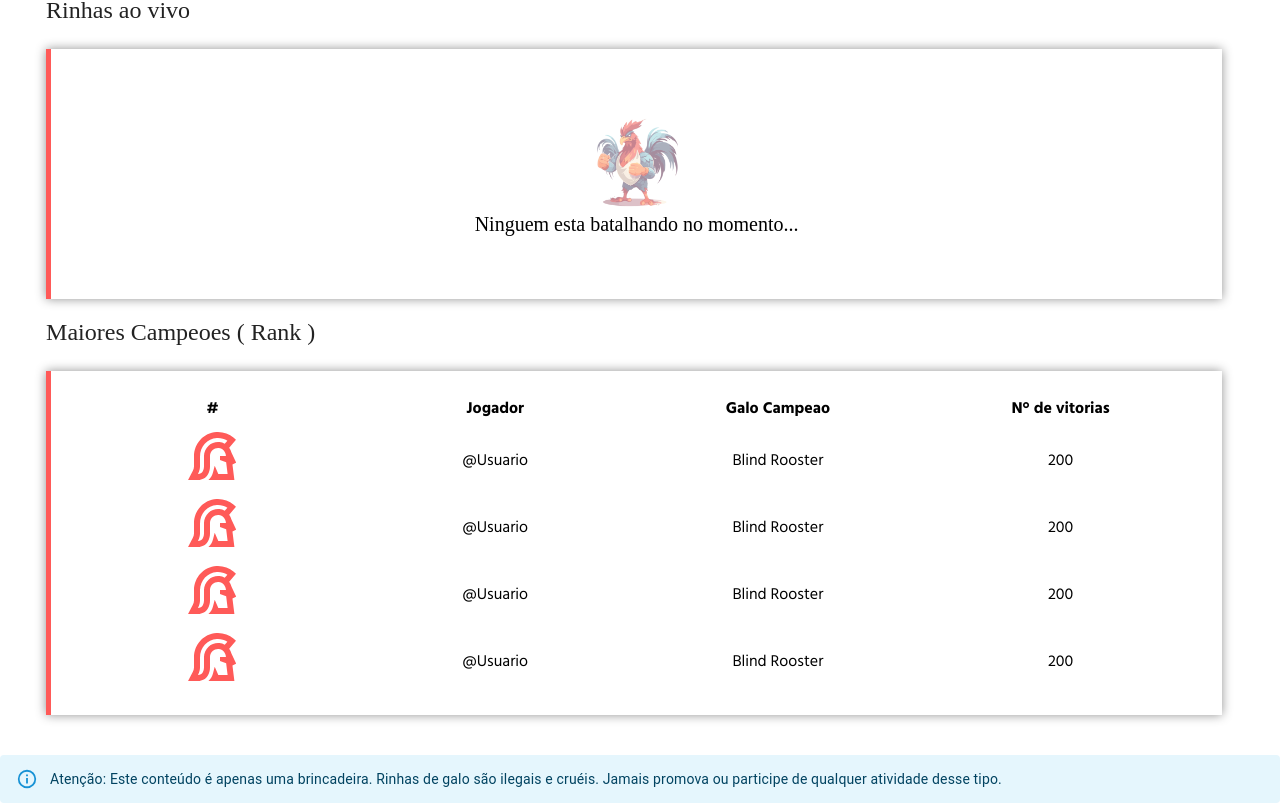
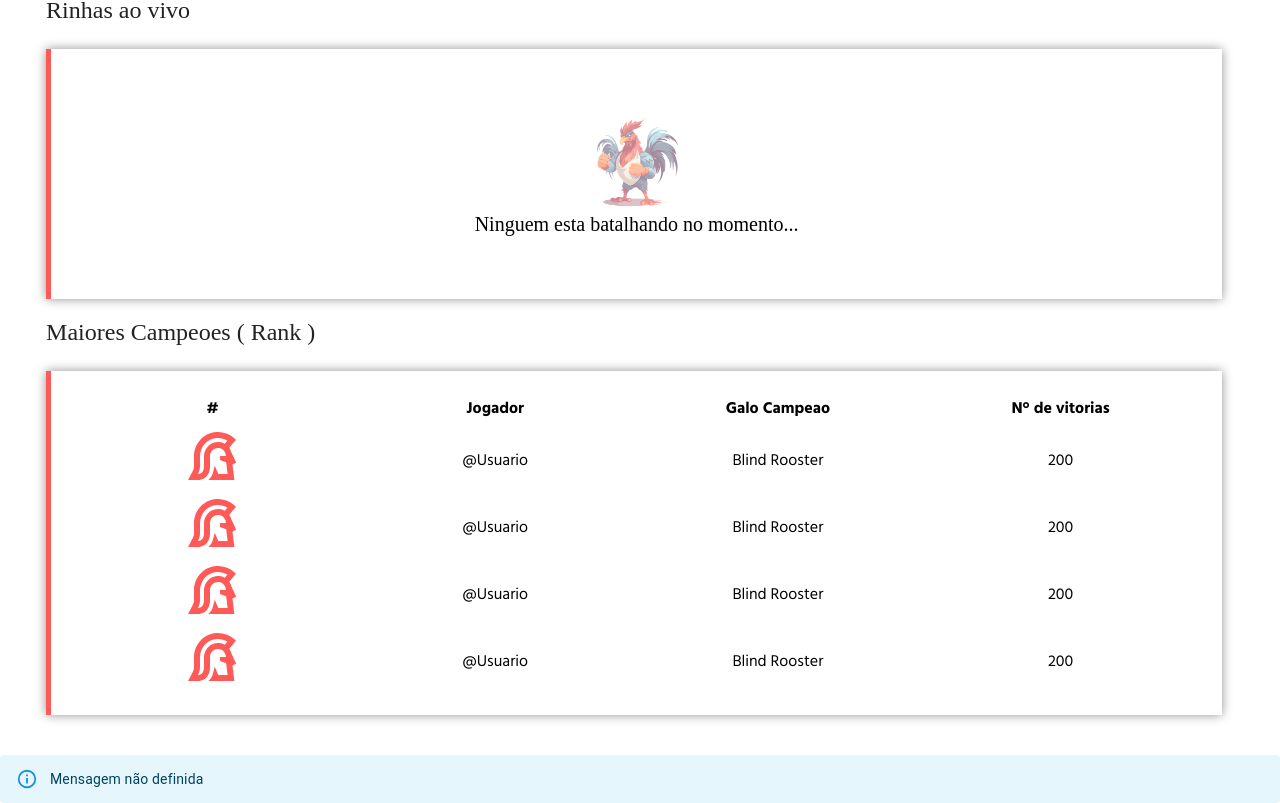
Before and after one commit to Luan16p/rinha-de-galo-front, a React (Create React App) app: page / in a window 1280 px wide. Shown: the part 428-1231 px from the top of the page. Built offline with nearby package versions, Linux system fonts and the light colour scheme; a web font is replaced by a local one.

Commit message:
Adicionando escalabilidade de uso do componente por Props

```diff
--- a/src/Components/MUI/Alert.js
+++ b/src/Components/MUI/Alert.js
@@ -2,12 +2,8 @@ import * as React from 'react';
 
 import Alert from '@mui/material/Alert';
 
-function AlertUsers() {
-  return (
-    <Alert severity="info">
-      Atenção: Este conteúdo é apenas uma brincadeira. Rinhas de galo são ilegais e cruéis. Jamais promova ou participe de qualquer atividade desse tipo.
-    </Alert>
-  );
+function AlertUsers({place, type}) {
+  return <Alert severity={type || "info"}>{place || "Mensagem não definida"}</Alert>;
 }
 
 export default AlertUsers;
```
